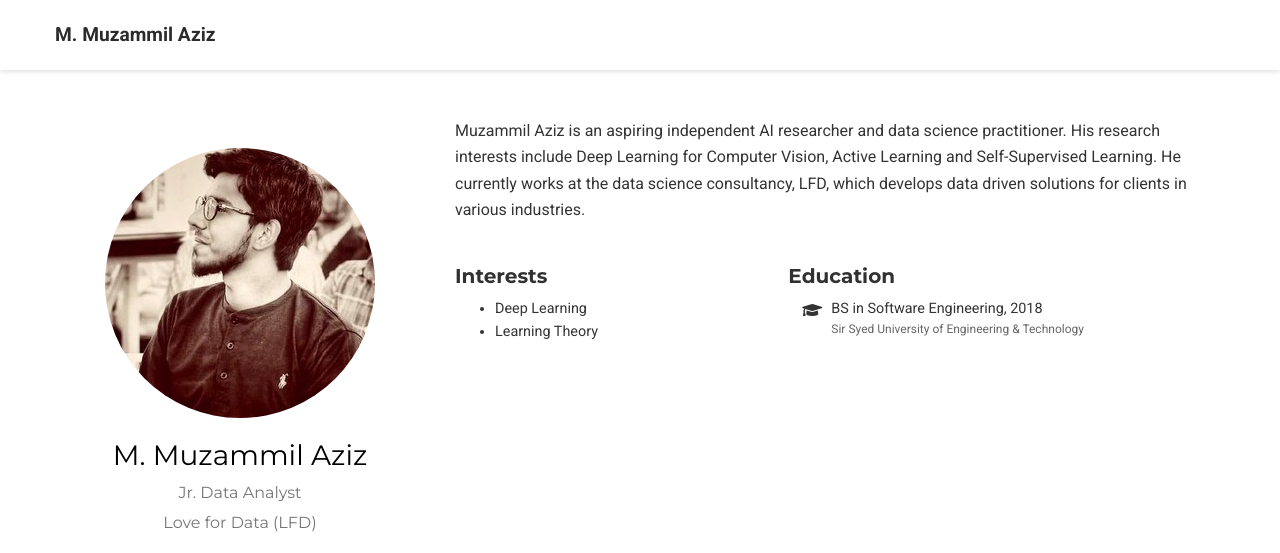
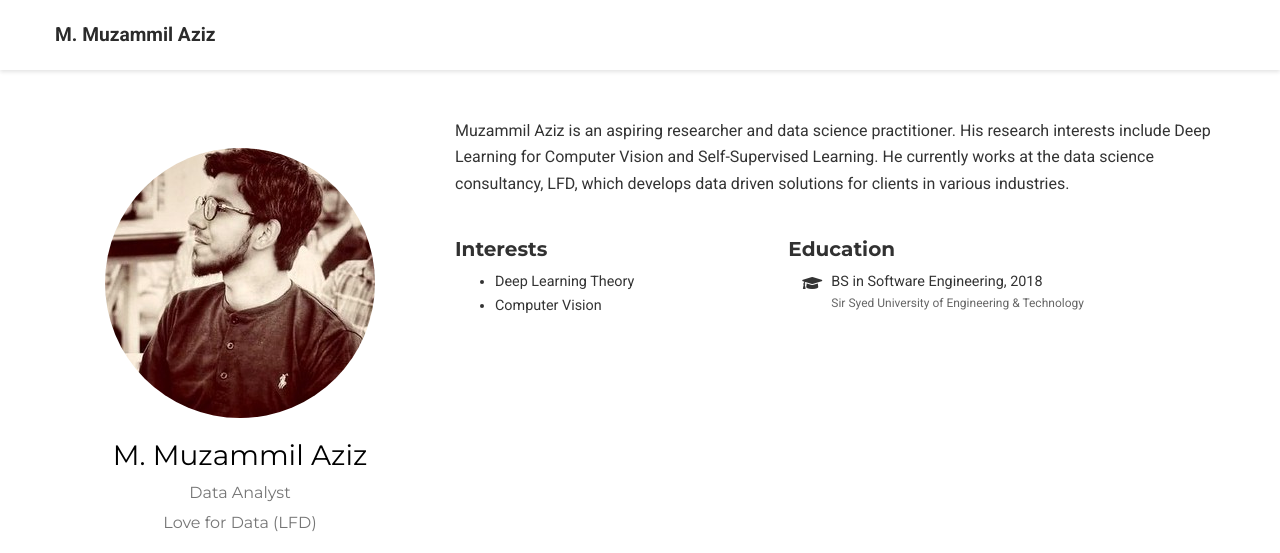
Before and after one commit to muzammilaz/muzammilaz.github.io, a plain HTML site: page author/m.-muzammil-aziz/index.html in a window 1280 px wide. Shown: the top 553 px of the page. Drawn offline with nearby package versions, Linux system fonts and the light colour scheme; some packages are replaced by stand-ins of ours; some icons are missing.

Commit message:
rebuilding site Tue, Jul  7, 2020  4:06:01 PM

```diff
--- a/author/m.-muzammil-aziz/index.html
+++ b/author/m.-muzammil-aziz/index.html
@@ -27,7 +27,7 @@
 
 
 
-  <meta name="description" content="Jr. Data Analyst">
+  <meta name="description" content="Data Analyst">
 
 
   <link rel="alternate" hreflang="en-us" href="https://muzammilaz.github.io/author/m.-muzammil-aziz/">
@@ -240,7 +240,7 @@
   <meta property="og:site_name" content="M. Muzammil Aziz">
   <meta property="og:url" content="https://muzammilaz.github.io/author/m.-muzammil-aziz/">
   <meta property="og:title" content="M. Muzammil Aziz | M. Muzammil Aziz">
-  <meta property="og:description" content="Jr. Data Analyst"><meta property="og:image" content="https://muzammilaz.github.io/author/m.-muzammil-aziz/avatar_hu74ff2f75f0382a98de0d085d39c4c763_32384_270x270_fill_q90_lanczos_center.jpg">
+  <meta property="og:description" content="Data Analyst"><meta property="og:image" content="https://muzammilaz.github.io/author/m.-muzammil-aziz/avatar_hu74ff2f75f0382a98de0d085d39c4c763_32384_270x270_fill_q90_lanczos_center.jpg">
   <meta property="twitter:image" content="https://muzammilaz.github.io/author/m.-muzammil-aziz/avatar_hu74ff2f75f0382a98de0d085d39c4c763_32384_270x270_fill_q90_lanczos_center.jpg"><meta property="og:locale" content="en-us">
 
 
@@ -388,7 +388,7 @@
 
       <div class="portrait-title">
         <h2>M. Muzammil Aziz</h2>
-        <h3>Jr. Data Analyst</h3>
+        <h3>Data Analyst</h3>
 
 
         <h3>
@@ -506,7 +506,7 @@
 
 
 
-    <p>Muzammil Aziz is an aspiring independent AI researcher and data science practitioner. His research interests include Deep Learning for Computer Vision, Active Learning and Self-Supervised Learning. He currently works at the data science consultancy, LFD, which develops data driven solutions for clients in various industries.</p>
+    <p>Muzammil Aziz is an aspiring researcher and data science practitioner. His research interests include Deep Learning for Computer Vision and Self-Supervised Learning. He currently works at the data science consultancy, LFD, which develops data driven solutions for clients in various industries.</p>
 
 
     <div class="row">
@@ -516,9 +516,9 @@
         <h3>Interests</h3>
         <ul class="ul-interests">
 
-          <li>Deep Learning</li>
+          <li>Deep Learning Theory</li>
 
-          <li>Learning Theory</li>
+          <li>Computer Vision</li>
 
         </ul>
       </div>
--- a/index.json
+++ b/index.json
@@ -1 +1 @@
-[{"authors":["admin"],"categories":null,"content":"Muzammil Aziz is an aspiring independent AI researcher and data science practitioner. His research interests include Deep Learning for Computer Vision, Active Learning and Self-Supervised Learning. He currently works at the data science consultancy, LFD, which develops data driven solutions for clients in various industries.\n","date":-62135596800,"expirydate":-62135596800,"kind":"taxonomy","lang":"en","lastmod":-62135596800,"objectID":"2525497d367e79493fd32b198b28f040","permalink":"https://muzammilaz.github.io/author/m.-muzammil-aziz/","publishdate":"0001-01-01T00:00:00Z","relpermalink":"/author/m.-muzammil-aziz/","section":"authors","summary":"Muzammil Aziz is an aspiring independent AI researcher and data science practitioner. His research interests include Deep Learning for Computer Vision, Active Learning and Self-Supervised Learning. He currently works at the data science consultancy, LFD, which develops data driven solutions for clients in various industries.","tags":null,"title":"M. Muzammil Aziz","type":"authors"}]
+[{"authors":["admin"],"categories":null,"content":"Muzammil Aziz is an aspiring researcher and data science practitioner. His research interests include Deep Learning for Computer Vision and Self-Supervised Learning. He currently works at the data science consultancy, LFD, which develops data driven solutions for clients in various industries.\n","date":-62135596800,"expirydate":-62135596800,"kind":"taxonomy","lang":"en","lastmod":-62135596800,"objectID":"2525497d367e79493fd32b198b28f040","permalink":"https://muzammilaz.github.io/author/m.-muzammil-aziz/","publishdate":"0001-01-01T00:00:00Z","relpermalink":"/author/m.-muzammil-aziz/","section":"authors","summary":"Muzammil Aziz is an aspiring researcher and data science practitioner. His research interests include Deep Learning for Computer Vision and Self-Supervised Learning. He currently works at the data science consultancy, LFD, which develops data driven solutions for clients in various industries.","tags":null,"title":"M. Muzammil Aziz","type":"authors"}]
```
Also changed, not shown: 404.html (+2 -2 lines), authors/index.html (+2 -2 lines), categories/index.html (+2 -2 lines), index.html (+6 -6 lines), post/index.html (+2 -2 lines), publication/index.html (+2 -2 lines), publication_types/index.html (+2 -2 lines), tags/index.html (+2 -2 lines), talk/index.html (+2 -2 lines).
